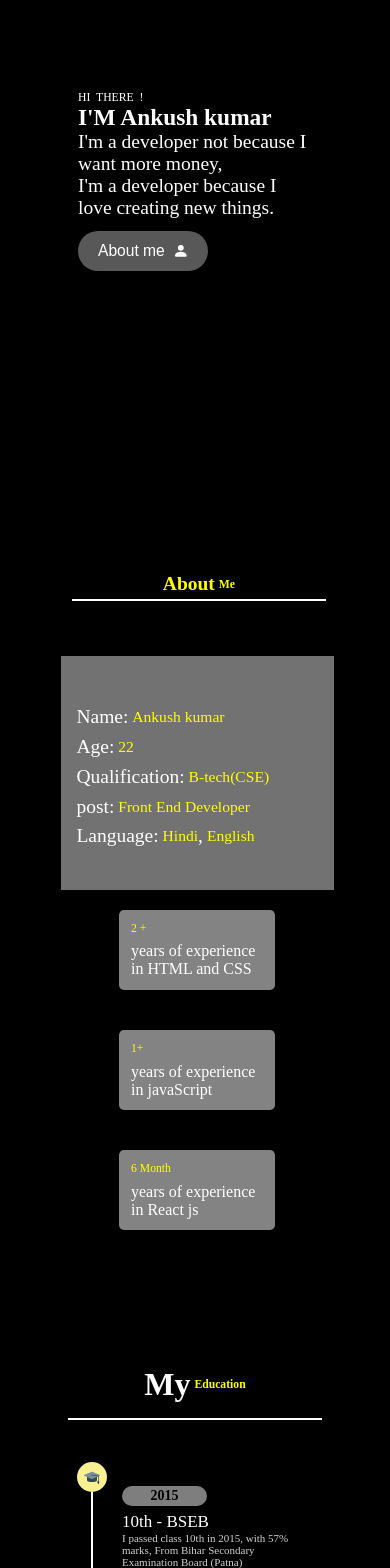
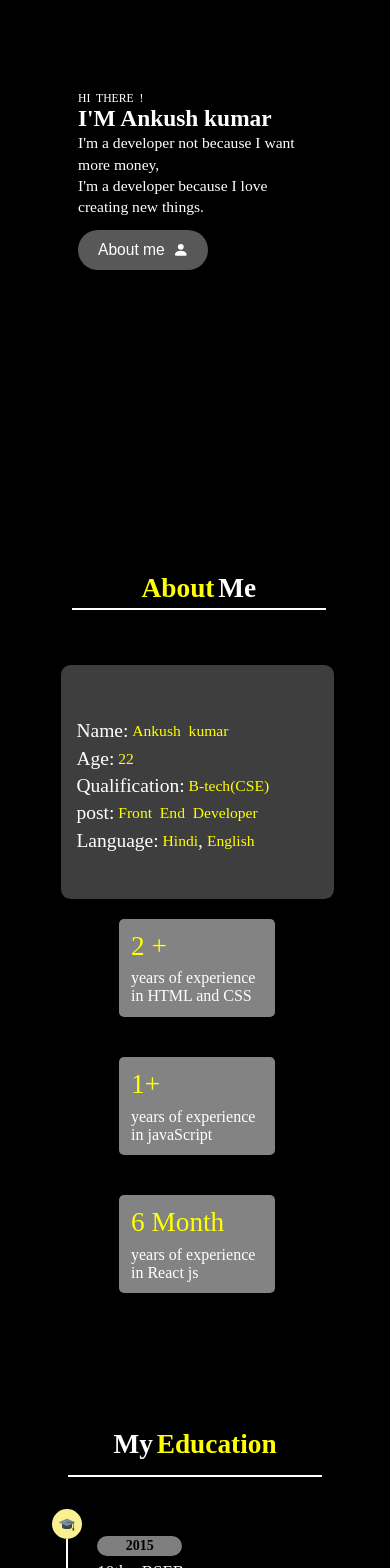
Before and after one commit to Ankush8950/my-portfolio, a React (Create React App) app: page / in a window 390 px wide. Shown: the part 220-1788 px from the top of the page. Built offline with nearby package versions, Linux system fonts and the light colour scheme; the HTML template or start-up script is replaced by a standard one; a web font is replaced by a local one.

Commit message:
update profile

```diff
--- a/src/Component/About/About.module.css
+++ b/src/Component/About/About.module.css
@@ -53,7 +53,10 @@ h1 span{
     align-items: flex-start;
     justify-content: center;
     flex-direction: column;
-    background-color: rgb(114, 114, 114);
+    background-color: rgba(187, 186, 186, 0.335);
+    border-radius: 2.5vw;
+    padding: 3vw;
+    transition: 0.3 ease-in-out;
 }
 
 .contaier .data{
@@ -62,6 +65,7 @@ h1 span{
     font-weight: 400;
     display: flex;
     justify-content: center;
+    line-height: 0.8vw;
 }
 
 .details .data_pro{
@@ -118,6 +122,7 @@ h1 span{
         padding-left: 4vw;
     }
     .details .data{
+        line-height: 5vw;
         font-size: 5vw;
     }
 
@@ -157,6 +162,8 @@ h1 span{
         font-size: 50vw;
     }
     .details .data{
+        word-spacing: 1vw;
+        line-height: 5vw;
         font-size: 5vw;
     }
 
@@ -171,15 +178,15 @@ h1 span{
     }
 
     .head h1{
-    font-size: 5vw;
+        font-size: 7vw;
         color: yellow;
         display: flex;
         align-items: center;
         justify-content: center;
     }
 
-  h1 span{
-    font-size: 5vw;
+    .head h1 span{
+        font-size: 7vw;
         color: rgb(255, 255, 255);
     }
 }
--- a/src/Component/About/Card/Card.module.css
+++ b/src/Component/About/Card/Card.module.css
@@ -47,7 +47,7 @@
         justify-content: center;
     }
     .head{
-        font-size: 3vw;
+        font-size: 5vw;
     }
 }
 
@@ -55,6 +55,9 @@
     .elm{
         width: 40vw;
         height: auto;
+    }
+    .head{
+        font-size: 7vw;
     }
 }
 /*
--- a/src/Component/Contact/Contact.js
+++ b/src/Component/Contact/Contact.js
@@ -11,6 +11,7 @@ const Contact = () => {
     return (
         <>
           <div className={style.cont_div} id="contact">
+          <div className={style.contact_div}>
             <div className={style.cont_head}>
               <h1>Contact<span>Me</span></h1>
               <div className={style.port_heading}></div>
@@ -35,6 +36,7 @@ const Contact = () => {
               </div>
             </div>
           </div>
+          </div>
         </>
     )
 }
--- a/src/Component/Contact/Contact.module.css
+++ b/src/Component/Contact/Contact.module.css
@@ -3,6 +3,12 @@
     height: auto;
     background-color: rgb(0, 0, 0);
     padding: 30px;
+}
+
+.contact_div{
+    width: auto;
+    height: auto;
+    background-color: black;
 }
 
 .cont_head{
@@ -129,6 +135,12 @@ textarea{
     .input_from{
         margin-top: 100px;
     }
+    .cont_head h1{
+        font-size: 7vw;
+    }
+    .cont_head h1 span{
+        font-size: 7vw;
+    }
 }
 
 @media screen and (max-width:600px) {
@@ -143,6 +155,12 @@ textarea{
     .Cont_btn span{
         font-size: 4vw;
     }
+    .contact_div{
+        height: 170vw;
+    }
+    .cont_details .headin{
+        font-size: 4vw;
+    }
 }
 
 @media screen and (max-width:350px) {
--- a/src/Component/Education/Cards.module.css
+++ b/src/Component/Education/Cards.module.css
@@ -27,7 +27,7 @@
 }
 .Cards_line{
     width: 2px;
-    height: 100px;
+    height: 120px;
     background-color: white;
 }
 
@@ -54,7 +54,26 @@
 }
 
 .Edu_details p{
-    font-size: 11px;
+    font-size: 1vw;
+    margin-top: 0.4vw;
     font-weight: 200;
     color: rgb(211, 210, 210);
 }
+
+
+@media screen and (max-width:700px) {
+    .main_cards{
+        width: 80vw;
+    }
+    .Edu_details p{
+        margin-top: 1vw;
+        font-size: 2.4vw;
+        word-spacing: 0.5vw;
+    }
+}
+
+@media screen and (max-width:500px) {
+    .Edu_details p{
+        font-size: 3.3vw;
+    }
+}
--- a/src/Component/Education/Education.module.css
+++ b/src/Component/Education/Education.module.css
@@ -43,3 +43,23 @@
     margin-top: 3vw;
     padding: 1.5vw;
 }
+
+@media screen and (max-width: 1080px) {
+    .edu_main_head h1{
+     font-size: 7vw;
+    }
+    .edu_main_head h1 span{
+        font-size: 7vw;
+    }
+
+ }
+
+@media screen and (max-width: 500px) {
+   .edu_main_head h1{
+    font-size: 7vw;
+   }
+   .edu_main_head h1 span{
+       font-size: 7vw;
+   }
+
+}
--- a/src/Component/Header/Header.module.css
+++ b/src/Component/Header/Header.module.css
@@ -193,8 +193,9 @@ span{
 
     .elm .para{
         /* margin-top: 15px; */
-        font-size: 5vw;
-        font-weight: 500;
+        font-size: 4vw;
+        font-weight: 300;
+        line-height: 5.5vw;
     }
     .btn button{
         width: auto;
@@ -230,7 +231,7 @@ span{
         margin-top: 30px;
         font-size: 20px;
         letter-spacing: 1.8px;
-        line-height: 26px;
+        line-height: 7vw;
         font-weight: 300;
     }
 
--- a/src/Component/Navbar/Navbar.module.css
+++ b/src/Component/Navbar/Navbar.module.css
@@ -148,8 +148,12 @@
         color: white;
     }
     .link li button{
-        font-size: 6vw;
-        /* padding: 5px 10px 5px 10px ; */
+        width: 40vw;
+        height: 13vw;
+        font-size: 5vw;
+        background-color: rgb(94, 93, 93);
+        border-radius: 15vw;
+        padding: 5px 10px 5px 10px ;
     }
 }
 
--- a/src/Component/Portfolio/Card.module.css
+++ b/src/Component/Portfolio/Card.module.css
@@ -12,6 +12,7 @@
 }
 
 .port_image{
+    position: relative;
     width: 30vw;
     height: 200px;
     border-radius: 10px;
@@ -67,6 +68,13 @@
     background-color: rgb(107, 44, 44);
 }
 
+
+@media screen and (max-width:1080px) {
+    .port_image{
+        width: 30vw;
+        height: 40vw;
+    }
+}
 @media screen and (max-width:600px) {
     .Card{
         width: 100%;
@@ -76,37 +84,12 @@
         height: 90vw;
     }
 
-    /* .port_image:hover + .cardHov_btn{
-        width: 90vw;
-        height: 200px;
-        animation-delay: initial;
-        scale: 2;
-        animation-delay: 2s;
-        z-index: 99;
-        border: 2px solid black;
-        position: absolute;
-        top: 0;
-        left: 0;
-        right: 0;
-        bottom: 0;
-    }  */
-
     .port_image:hover + .cardHov_btn{
         margin-left: 12vw;
         width: 61.5vw;
         height: 200px;
         background-image: linear-gradient(rgba(255, 255, 0, 0.657),rgba(0, 128, 0, 0.568));
         border-radius: 10px;
-        /* display: block;
-        display: flex;
-        align-items: center;
-        justify-content: center;
-        z-index: 999;
-        position: absolute;
-        top: 0;
-        left: 0;
-        bottom: 0;
-        right: 0; */
     }
 }
 
@@ -114,16 +97,18 @@
 @media screen and (max-width:500px) {
     .Card{
         width: 100%;
+        position: relative;
     }
 
     .port_image{
-        width: 70vw;
-        height: 90vw;
+        width: 90vw;
+        height: 40vw;
     }
     .port_image:hover + .cardHov_btn{
-        margin-left: 6vw;
-        width: 70vw;
-        height: 200px;
+        /* margin-right: 1vw !important; */
+        margin: 0 0 0 0 ;
+        width: 90vw;
+        height: 190px;
         background-image: linear-gradient(rgba(255, 255, 0, 0.657),rgba(0, 128, 0, 0.568));
         border-radius: 10px;
         display: block;
@@ -131,10 +116,33 @@
         align-items: center;
         justify-content: center;
         z-index: 999;
+
+    }
+}
+
+
+@media screen and (max-width:400px) {
+    .port_image{
+        width: 90vw;
+        height: 50vw;
+    }
+    .port_image:hover + .cardHov_btn{
+        /* margin-right: 1vw !important; */
+        margin: 0 0 0 0 ;
+        width: 90vw;
+        height: 190px;
+        background-image: linear-gradient(rgba(255, 255, 0, 0.657),rgba(0, 128, 0, 0.568));
+        border-radius: 10px;
+        display: block;
         position: absolute;
         top: 0;
         left: 0;
+        right: 0;
         bottom: 0;
-        right: 0;
+        display: flex;
+        align-items: center;
+        justify-content: center;
+        z-index: 999;
+
     }
 }
--- a/src/Component/Portfolio/Portfolio.module.css
+++ b/src/Component/Portfolio/Portfolio.module.css
@@ -42,3 +42,13 @@ h1 span {
     flex-wrap: wrap;
     /* background-color: violet; */
 }
+
+@media screen and (max-width: 1080px) {
+    .port_head h1{
+        font-size: 7vw;
+    }
+
+    .port_head h1 span{
+        font-size: 7vw;
+    }
+}
```
Lines whose indentation alone changed are shown as unchanged.
